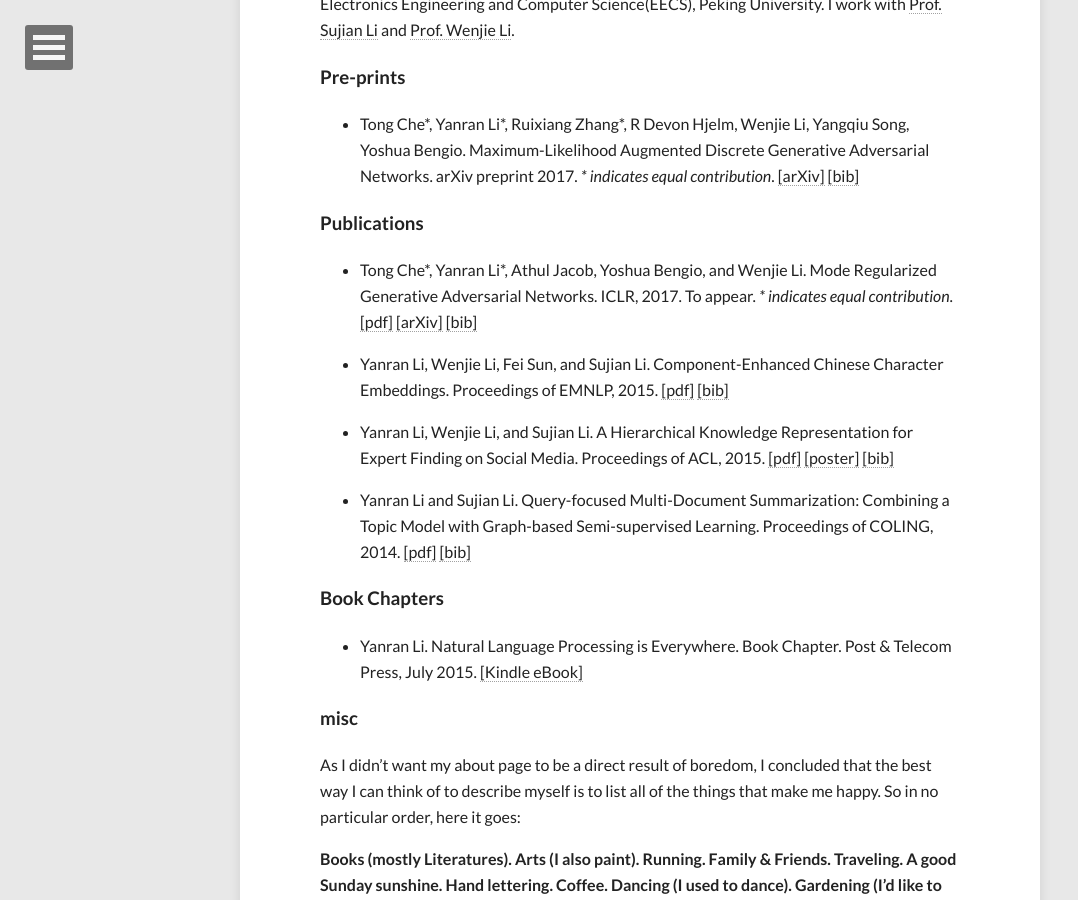
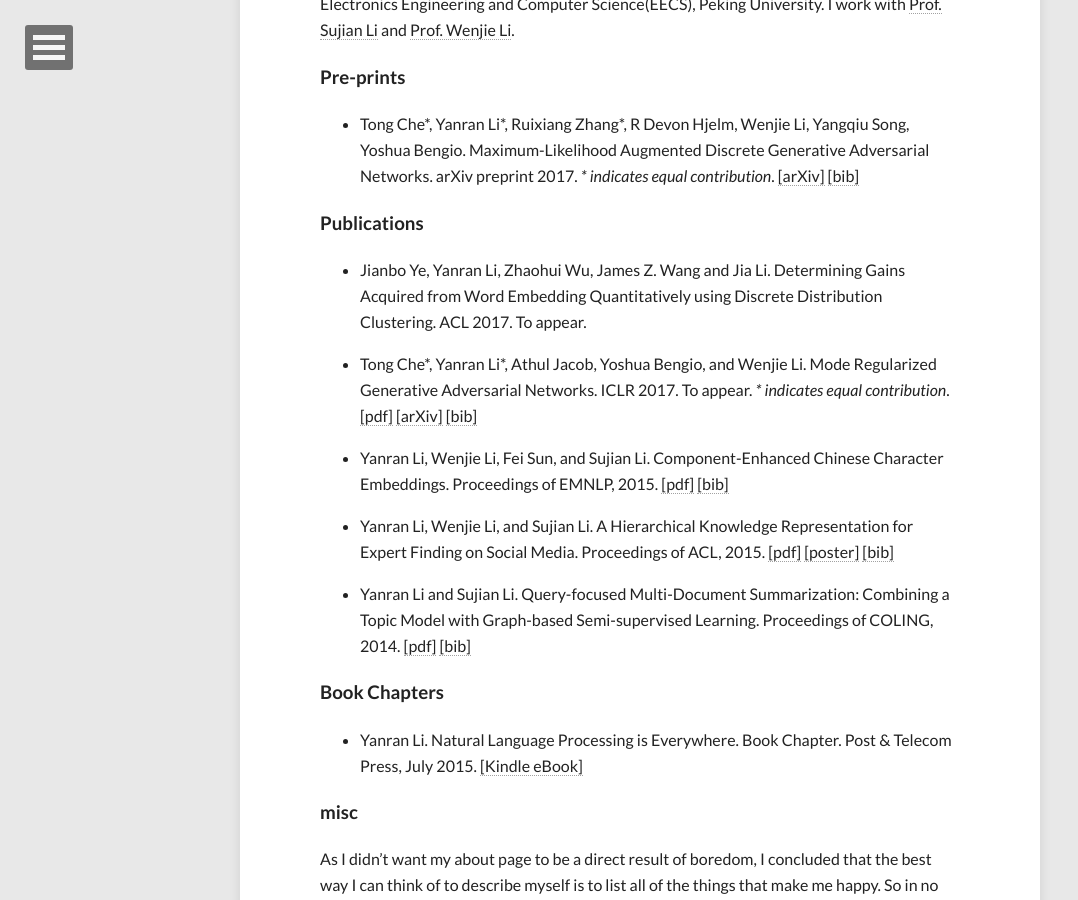
Before and after one commit to niangaotuantuan/niangaotuantuan.github.io, a Jekyll site: the page built from about.md, in a window 1280 px wide and 900 px high, scrolled down 701 px. Shown: the whole window, without its empty margins (0-1078 px from the left). Built offline with Jekyll 4.4.1, drawn with Linux system fonts in a browser that asks for light colours; nearby versions of some CDN libraries.

Commit message:
add publication

```diff
--- a/about.md
+++ b/about.md
@@ -19,8 +19,10 @@
 
 ### Publications
 
+- Jianbo Ye, Yanran Li, Zhaohui Wu, James Z. Wang and Jia Li. Determining Gains Acquired from Word Embedding Quantitatively using Discrete Distribution Clustering. ACL 2017. To appear.
+
 - Tong Che\*, Yanran Li\*, Athul Jacob, Yoshua Bengio, and Wenjie Li. Mode Regularized
-Generative Adversarial Networks. ICLR, 2017. To appear. *\* indicates equal contribution*. [[pdf]](/files/iclr2017mdgan.pdf) [[arXiv]](https://arxiv.org/abs/1612.02136) [[bib]](/files/bibtex/iclr2017mdgan.bib)
+Generative Adversarial Networks. ICLR 2017. To appear. *\* indicates equal contribution*. [[pdf]](/files/iclr2017mdgan.pdf) [[arXiv]](https://arxiv.org/abs/1612.02136) [[bib]](/files/bibtex/iclr2017mdgan.bib)
 
 - Yanran Li, Wenjie Li, Fei Sun, and Sujian Li.
 Component-Enhanced Chinese Character Embeddings. Proceedings of EMNLP, 2015. [[pdf]](/files/emnlp2015comp.pdf) [[bib]](/files/bibtex/emnlp2015comp.bib)
```
